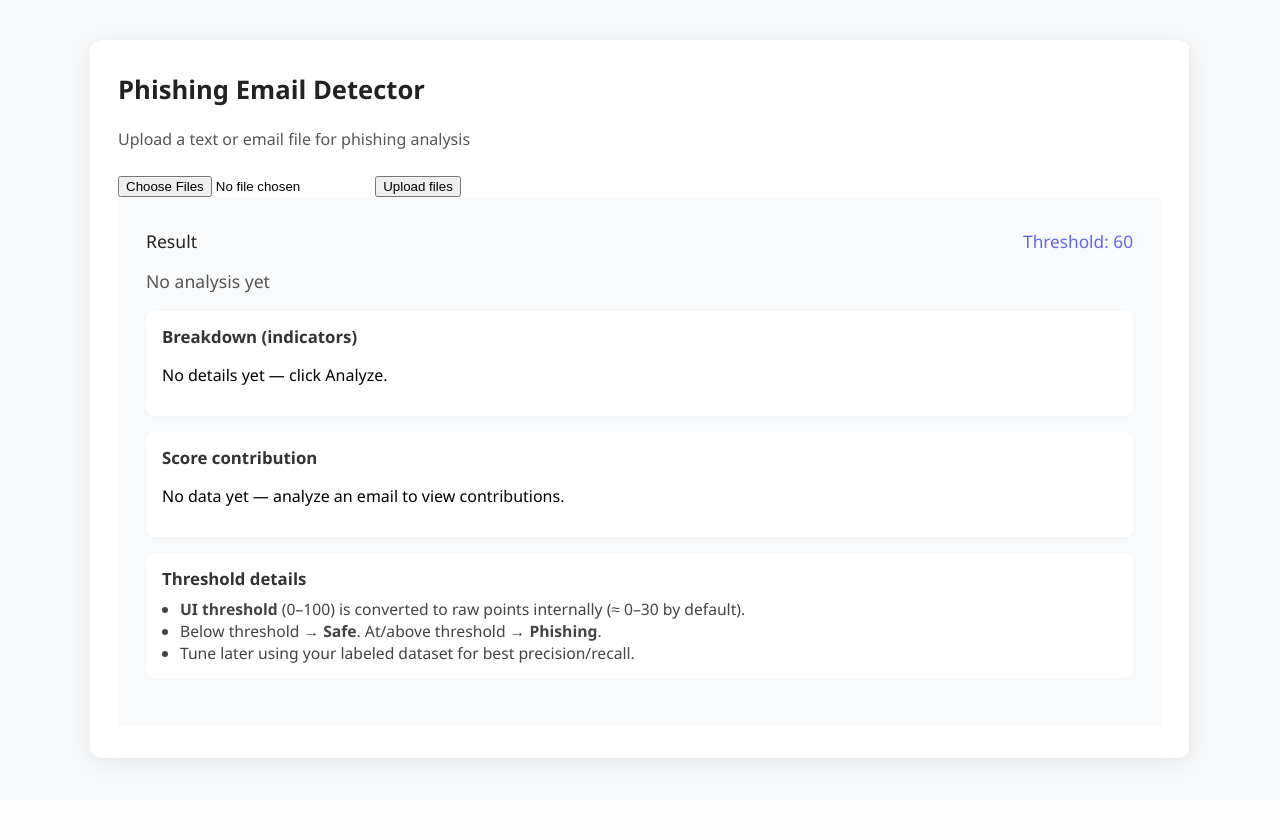
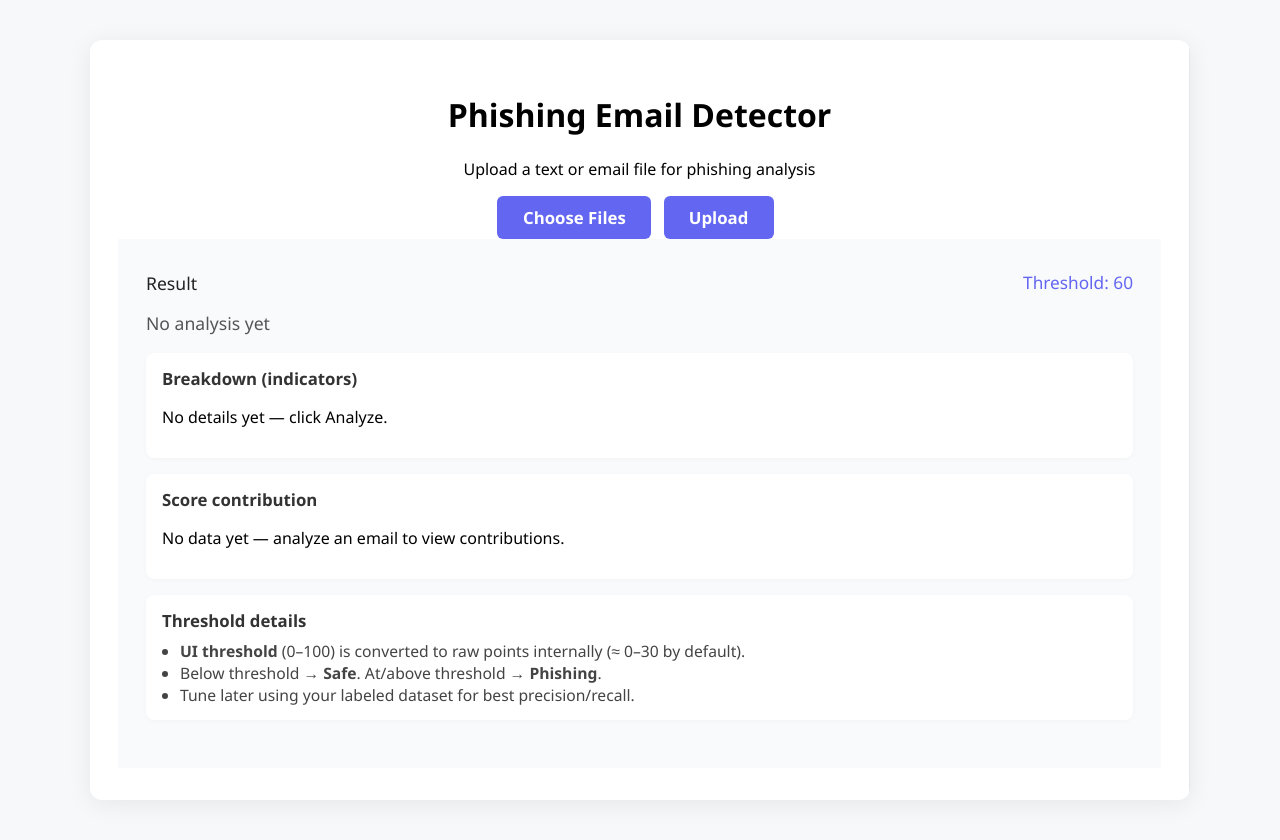
Before and after one commit to brendanc2122/P1_1_Email_Phishing_Detection, a Flask app: page / in a window 1280 px wide. Before the commit the page ends 767 px from the top, so only its background shows below. Run offline with Flask 3, Linux system fonts and the light colour scheme.

Commit message:
Updates to CSS and HTML

```diff
--- a/csv_files/user_data.csv
+++ b/csv_files/user_data.csv
@@ -1,2 +1,5 @@
 sender,subject,body
-Legit Sender <legit_man101@sit.singaporetech.edu.sg>,Bro I got question,How do Math tutorial 4 ah
+Breje <brejeshsexy@gmail.com>,DONKEY fuck GIRL,"SEL,okefpokegpgokopksepokpsgeposmdvom,
+Do you like Sexy Animals doing the wild thing? We have the super hot content on the internet! This is the site you have heard about. YOU MUST BE AT LEAST 18 TO ENTER!"
+Breje <brejeshsexy@gmail.com>,DONKEY fuck GIRL,"SEL,okefpokegpgokopksepokpsgeposmdvom,
+Do you like Sexy Animals doing the wild thing? We have the super hot content on the internet! This is the site you have heard about. YOU MUST BE AT LEAST 18 TO ENTER!"
--- a/static/style.css
+++ b/static/style.css
@@ -1,3 +1,5 @@
+/* Cleaned and standardized button styles */
+
 body {
   font-family: 'Segoe UI', Arial, sans-serif;
   background: #f6f8fa;
@@ -41,70 +43,31 @@ h2 {
   margin-bottom: 24px;
 }
 
-.email-form label {
-  display: block;
-  margin-top: 18px;
-  margin-bottom: 6px;
-  font-weight: 500;
-  color: #333;
-}
-.email-form .hint {
-  font-size: 0.95em;
-  color: #888;
-  margin-left: 4px;
-}
-
-.email-form input[type="text"], .email-form textarea {
-  width: 100%;
-  padding: 10px 12px;
-  border: 1px solid #d1d5db;
-  border-radius: 6px;
-  font-size: 1rem;
-  background: #fff;
-  margin-bottom: 6px;
-  transition: border 0.2s;
-}
-.email-form input[type="text"]:focus, .email-form textarea:focus {
-  border-color: #6366f1;
-  outline: none;
-}
-.email-form textarea { resize: vertical; }
-
-.actions {
-  display: flex;
-  align-items: center;
-  gap: 12px;
-  margin: 18px 0 10px 0;
-  flex-wrap: wrap;
-}
-
-.analyze-btn {
+/* Standardized button styles */
+.choose-btn, .upload-btn, .custom-btn {
   background: #6366f1;
   color: #fff;
   border: none;
   padding: 10px 22px;
   border-radius: 6px;
-  font-size: 1rem;
+  font-size: 1.05rem;
   cursor: pointer;
   font-weight: 600;
-  transition: background 0.2s;
+  transition: background 0.2s, color 0.2s;
+  margin-right: 8px;
+  display: inline-block;
+  min-width: 110px;
+  text-align: center;
+  font-family: 'Segoe UI', Arial, sans-serif;
 }
-.analyze-btn:hover { background: #4f46e5; }
+.choose-btn:hover, .upload-btn:hover, .custom-btn:hover {
+  background: #4f46e5;
+  color: #fff;
+}
 
-.copy-btn, .download-btn {
-  background: #fff;
-  color: #6366f1;
-  border: 1px solid #6366f1;
-  padding: 9px 16px;
-  border-radius: 6px;
-  font-size: 1rem;
-  cursor: pointer;
-  font-weight: 500;
-  transition: background 0.2s, color 0.2s;
-}
-.copy-btn:hover, .download-btn:hover {
-  background: #6366f1;
-  color: #fff;
+/* Hide default file input */
+input[type="file"] {
+  display: none;
 }
 
 .threshold-group {
--- a/templates/index.html
+++ b/templates/index.html
@@ -12,15 +12,17 @@
   <div class="container">
     <!-- Left: input -->
     <div class="detector-panel">
-      <h2>Phishing Email Detector</h2>
-      <p class="desc">
-        Upload a text or email file for phishing analysis
-      </p>
+      <center>
+        <h1>Phishing Email Detector</h1>
+        <p>Upload a text or email file for phishing analysis</p>
+      </center>
 
       <form id="uploadForm">
-        <input type="file" id="filesInput" enctype="multipart/form-data" multiple>
-        <button type="submit">Upload files</button>
-
+        <center>
+          <label for="filesInput" class="custom-btn">Choose Files</label>
+          <input type="file" id="filesInput" enctype="multipart/form-data" multiple accept=".txt,.eml" required>
+          <button type="submit" class="custom-btn">Upload</button>
+        </center>
         <script>
           // Preprocess file upload
           const test_form = document.getElementById("uploadForm")
@@ -47,7 +49,6 @@
                 console.log(error);
               }
             })
-
           })
         </script>
       </form>
--- /dev/null
+++ b/uploads/test_1 - Copy.txt
@@ -0,0 +1,6 @@
+From: Breje <brejeshsexy@gmail.com>
+To: brandon <brandon@sit.singaporetech.edu.sg>
+Subject: DONKEY fuck GIRL
+
+SEL,okefpokegpgokopksepokpsgeposmdvom,
+Do you like Sexy Animals doing the wild thing? We have the super hot content on the internet! This is the site you have heard about. YOU MUST BE AT LEAST 18 TO ENTER!
--- /dev/null
+++ b/uploads/test_1.txt
@@ -0,0 +1,6 @@
+From: Breje <brejeshsexy@gmail.com>
+To: brandon <brandon@sit.singaporetech.edu.sg>
+Subject: DONKEY fuck GIRL
+
+SEL,okefpokegpgokopksepokpsgeposmdvom,
+Do you like Sexy Animals doing the wild thing? We have the super hot content on the internet! This is the site you have heard about. YOU MUST BE AT LEAST 18 TO ENTER!
--- a/uploads/test_2.txt
+++ /dev/null
@@ -1,5 +0,0 @@
-From: Legit Sender <legit_man101@sit.singaporetech.edu.sg>
-To: brandon <brandon@sit.singaporetech.edu.sg>
-Subject: Bro I got question
-
-How do Math tutorial 4 ah
```
